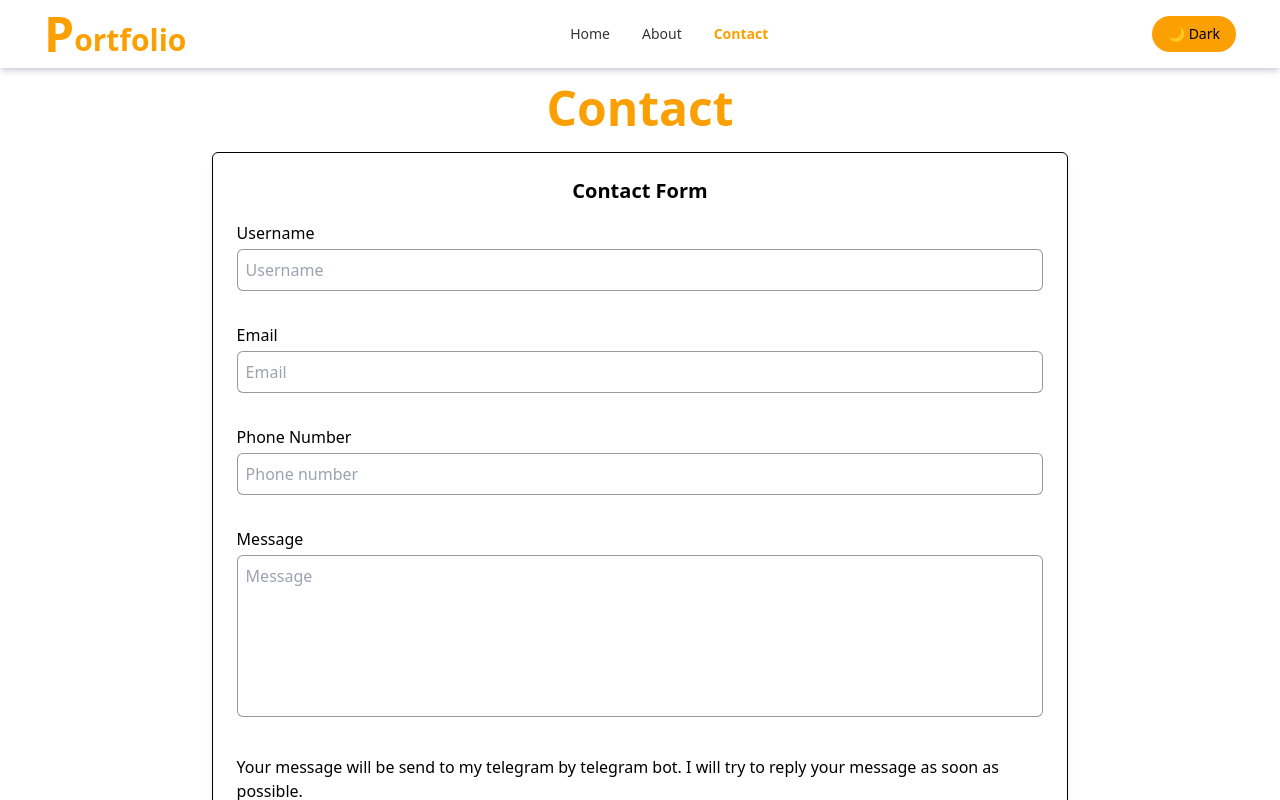
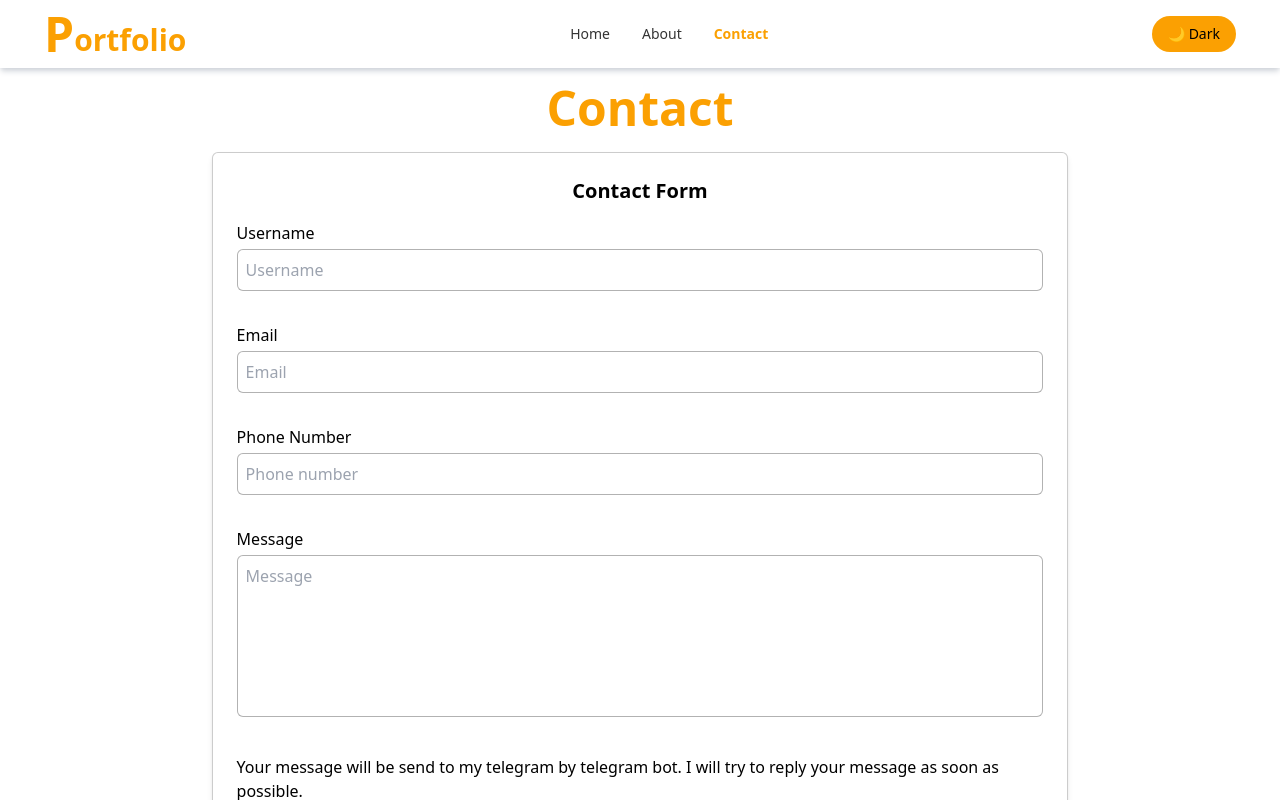
Before and after one commit to channlyva123/Portfolio, a React (Vite) app: page /contact in a window 1280 px wide. Shown: the top 800 px of the page. Built offline with nearby package versions, Linux system fonts and the light colour scheme; no server answers.

Commit message:
fix shadow

```diff
--- a/src/components/FromFiledComponent.jsx
+++ b/src/components/FromFiledComponent.jsx
@@ -16,7 +16,7 @@ const FormFieldComponent = ({
   const baseClasses =
     "w-full rounded-md p-2 border transition-colors focus:outline-none focus:ring-0";
 
-  const inputClasses = `${baseClasses} border-[rgb(var(--text))]/40 text-[rgb(var(--text))] bg-[rgb(var(--bg))] focus:border-[rgb(var(--primary))]`;
+  const inputClasses = `${baseClasses} border-[rgb(var(--text))]/30 text-[rgb(var(--text))] bg-[rgb(var(--bg))] focus:border-[rgb(var(--primary))]`;
 
   return (
     <div className='mb-4'>
--- a/src/components/SkillCardComponent.jsx
+++ b/src/components/SkillCardComponent.jsx
@@ -2,7 +2,7 @@ import Popup from "@/animations/Popup";
 const SkillCardComponent = ({ skill }) => {
   return (
     <Popup delay={200}>
-      <div className='max-w-[120px] group shadow-xl border py-2 rounded-md border-gray-200 cursor-pointer'>
+      <div className='max-w-[120px] group shadow-xl border py-2 rounded-md border-[rgb(var(--text))]/20 cursor-pointer'>
         <div className='w-[50%] h-[50%] m-auto flex justify-center items-center'>
           <img
             src={skill.src}
--- a/src/components/sections/ContactSectionComponent.jsx
+++ b/src/components/sections/ContactSectionComponent.jsx
@@ -122,7 +122,7 @@ ${form.message}
       <FadeBottom delay={300}>
         <div className=' w-full flex justify-center items-center '>
           <form
-            className='flex w-full md:w-[70%] flex-col gap-4 border border-text bg-bg rounded-md shadow-md  p-4 md:p-6 '
+            className='flex w-full md:w-[70%] flex-col gap-4 border border-[rgb(var(--text))]/20 bg-bg rounded-md shadow-md  p-4 md:p-6 '
             onSubmit={handleSubmit}
           >
             <h1 className=' text-xl font-bold text-center'>Contact Form</h1>
```
